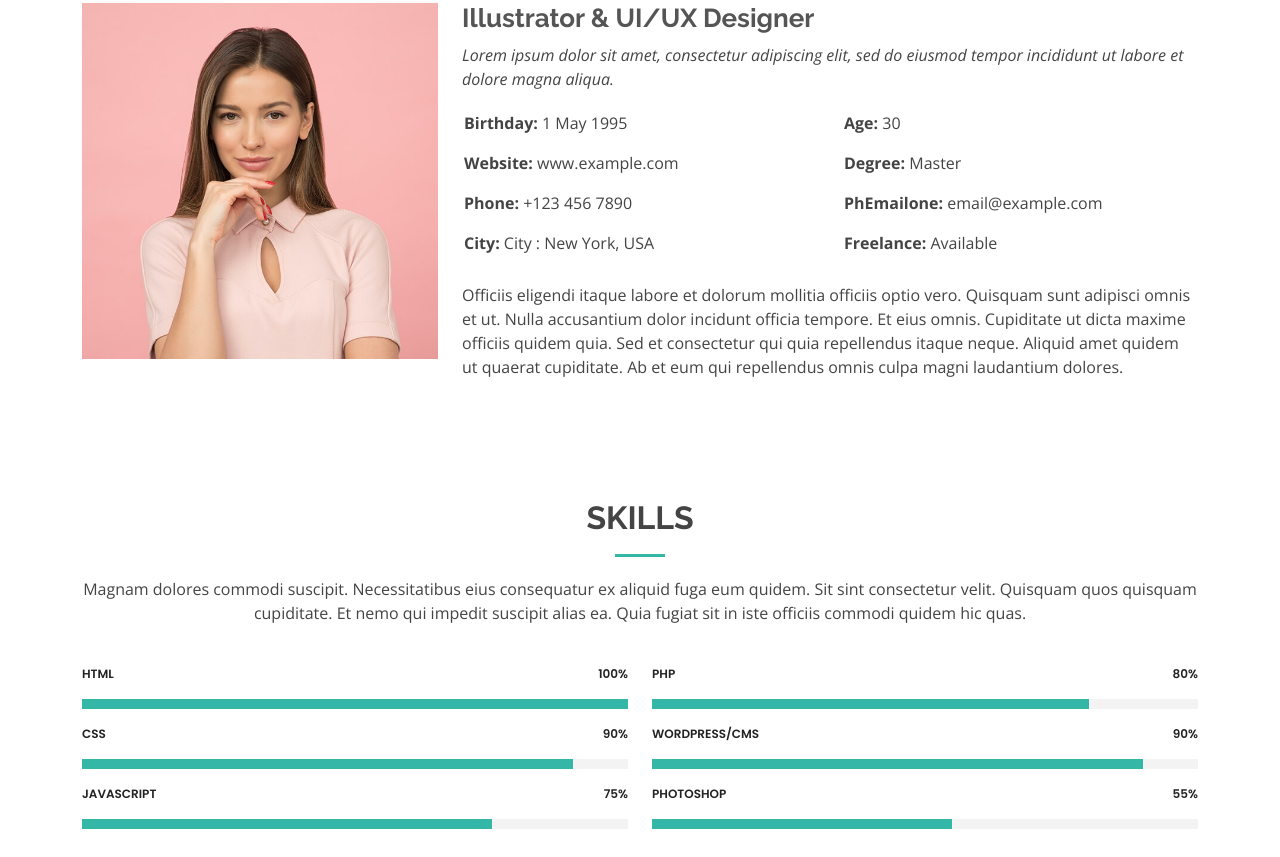
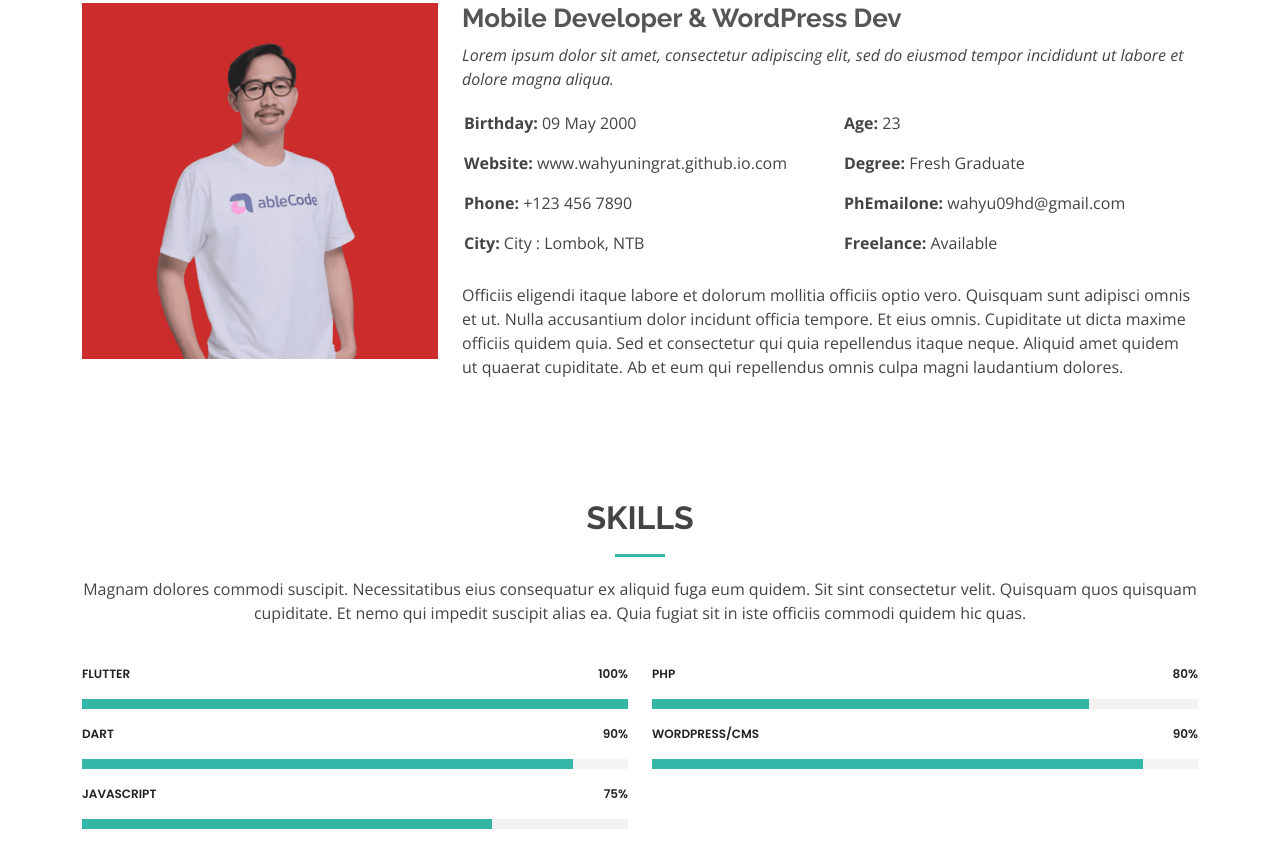
Before and after one commit to wahyuningrat0005/wahyuNingrat.github.io, a plain HTML site: page about.html in a window 1280 px wide. Shown: the part 263-1120 px from the top of the page. Drawn offline with nearby package versions, Linux system fonts and the light colour scheme.

Commit message:
add about me

```diff
--- a/about.html
+++ b/about.html
@@ -5,7 +5,7 @@
   <meta charset="utf-8">
   <meta content="width=device-width, initial-scale=1.0" name="viewport">
 
-  <title>About - Kelly Bootstrap Template</title>
+  <title>Wahyu Ningrat</title>
   <meta content="" name="description">
   <meta content="" name="keywords">
 
@@ -82,10 +82,10 @@
 
         <div class="row">
           <div class="col-lg-4">
-            <img src="assets/img/about.jpg" class="img-fluid" alt="">
+            <img src="assets/img/wahyu.png" class="img-fluid" alt="">
           </div>
           <div class="col-lg-8 pt-4 pt-lg-0 content">
-            <h3>Illustrator &amp; UI/UX Designer</h3>
+            <h3>Mobile Developer &amp; WordPress Dev</h3>
             <p class="fst-italic">
               Lorem ipsum dolor sit amet, consectetur adipiscing elit, sed do eiusmod tempor incididunt ut labore et dolore
               magna aliqua.
@@ -93,17 +93,17 @@
             <div class="row">
               <div class="col-lg-6">
                 <ul>
-                  <li><i class="bi bi-rounded-right"></i> <strong>Birthday:</strong> 1 May 1995</li>
-                  <li><i class="bi bi-rounded-right"></i> <strong>Website:</strong> www.example.com</li>
+                  <li><i class="bi bi-rounded-right"></i> <strong>Birthday:</strong> 09 May 2000</li>
+                  <li><i class="bi bi-rounded-right"></i> <strong>Website:</strong> www.wahyuningrat.github.io.com</li>
                   <li><i class="bi bi-rounded-right"></i> <strong>Phone:</strong> +123 456 7890</li>
-                  <li><i class="bi bi-rounded-right"></i> <strong>City:</strong> City : New York, USA</li>
+                  <li><i class="bi bi-rounded-right"></i> <strong>City:</strong> City : Lombok, NTB</li>
                 </ul>
               </div>
               <div class="col-lg-6">
                 <ul>
-                  <li><i class="bi bi-rounded-right"></i> <strong>Age:</strong> 30</li>
-                  <li><i class="bi bi-rounded-right"></i> <strong>Degree:</strong> Master</li>
-                  <li><i class="bi bi-rounded-right"></i> <strong>PhEmailone:</strong> email@example.com</li>
+                  <li><i class="bi bi-rounded-right"></i> <strong>Age:</strong> 23</li>
+                  <li><i class="bi bi-rounded-right"></i> <strong>Degree:</strong> Fresh Graduate</li>
+                  <li><i class="bi bi-rounded-right"></i> <strong>PhEmailone:</strong> wahyu09hd@gmail.com</li>
                   <li><i class="bi bi-rounded-right"></i> <strong>Freelance:</strong> Available</li>
                 </ul>
               </div>
@@ -132,14 +132,14 @@
           <div class="col-lg-6">
 
             <div class="progress">
-              <span class="skill">HTML <i class="val">100%</i></span>
+              <span class="skill">Flutter <i class="val">100%</i></span>
               <div class="progress-bar-wrap">
                 <div class="progress-bar" role="progressbar" aria-valuenow="100" aria-valuemin="0" aria-valuemax="100"></div>
               </div>
             </div>
 
             <div class="progress">
-              <span class="skill">CSS <i class="val">90%</i></span>
+              <span class="skill">Dart <i class="val">90%</i></span>
               <div class="progress-bar-wrap">
                 <div class="progress-bar" role="progressbar" aria-valuenow="90" aria-valuemin="0" aria-valuemax="100"></div>
               </div>
@@ -170,12 +170,7 @@
               </div>
             </div>
 
-            <div class="progress">
-              <span class="skill">Photoshop <i class="val">55%</i></span>
-              <div class="progress-bar-wrap">
-                <div class="progress-bar" role="progressbar" aria-valuenow="55" aria-valuemin="0" aria-valuemax="100"></div>
-              </div>
-            </div>
+
 
           </div>
 
@@ -220,7 +215,7 @@
       </div>
     </section><!-- End Facts Section -->
 
-    <!-- ======= Testimonials Section ======= -->
+   <!-- ======= Testimonials Section ======= -->
     <section id="testimonials" class="testimonials">
       <div class="container" data-aos="fade-up">
 
@@ -243,7 +238,7 @@
                   <i class="bx bxs-quote-alt-right quote-icon-right"></i>
                 </p>
               </div>
-            </div><!-- End testimonial item -->
+            </div> */<!-- End testimonial item -->
 
             <div class="swiper-slide">
               <div class="testimonial-item">
```
Also changed, not shown: index.html (+1 -1 lines), assets/img/wahyu.png (added).
